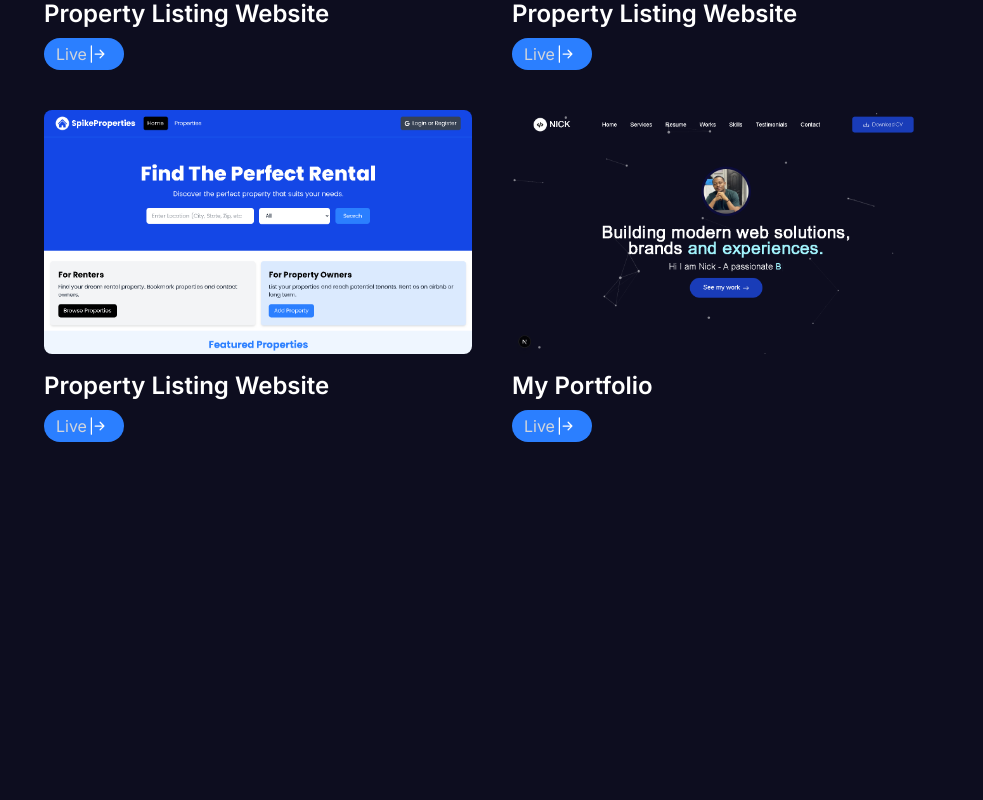
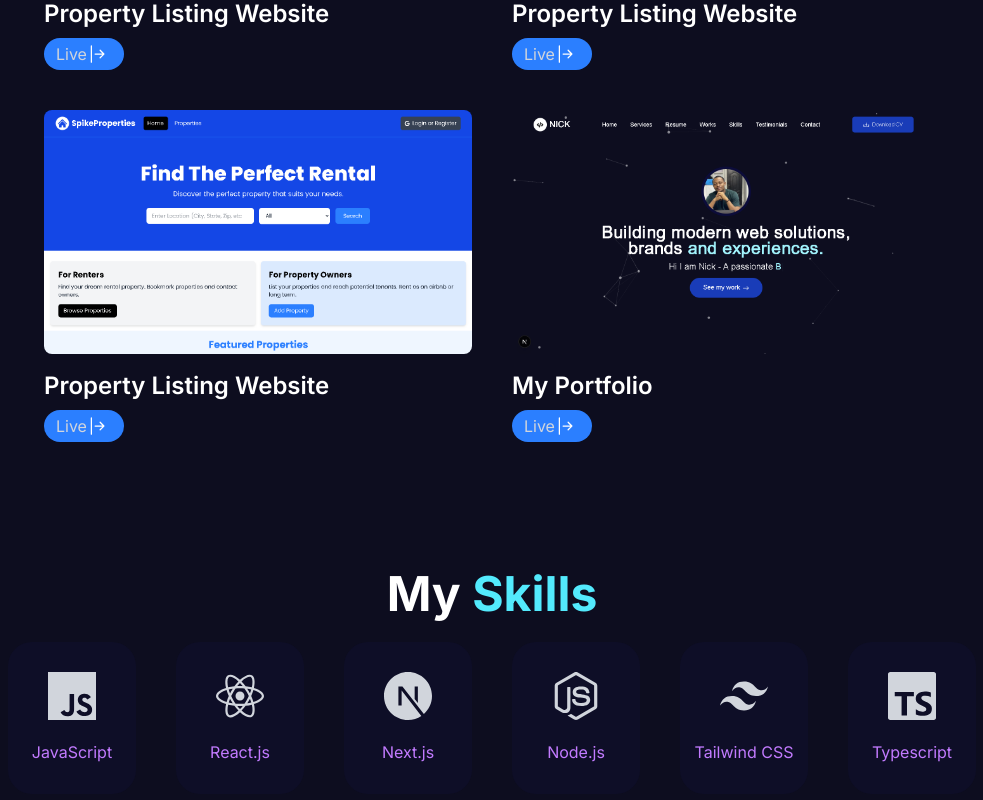
Before and after one commit to Nick-Salifu/portfolio_nextjs, a Next.js app: page / in a window 1280 px wide. Shown: the part 2869-3669 px from the top of the page, without its empty margins (148-1131 px from the left). Before the commit the page ends 3375 px from the top, so only its background shows below. Built offline with nearby package versions, Linux system fonts and the light colour scheme.

Commit message:
completed the skills section

```diff
--- a/components/Home/Home.jsx
+++ b/components/Home/Home.jsx
@@ -2,6 +2,7 @@ import Hero from "./Hero/Hero"
 import Projects from "./Projects/Projects"
 import Resume from "./Resume/Resume"
 import Services from "./Services/Services"
+import Skills from "./Skills/Skills"
 
 const Home = () => {
   return (
@@ -10,6 +11,7 @@ const Home = () => {
       <Services />
       <Resume />
       <Projects />
+      <Skills />
     </div>
   )
 }
--- /dev/null
+++ b/components/Home/Skills/Skills.jsx
@@ -0,0 +1,64 @@
+"use client"
+
+import { SiJavascript, SiNodedotjs, SiNextdotjs, SiReact, SiTailwindcss, SiTypescript } from "react-icons/si"
+import Tilt from "react-parallax-tilt"
+
+
+
+const skills = [
+    {
+        name: 'JavaScript',
+        icon: <SiJavascript />,
+    },
+    {
+        name: 'React.js',
+        icon: <SiReact />,
+    },
+    {
+        name: 'Next.js',
+        icon: <SiNextdotjs />,
+    },
+    {
+        name: 'Node.js',
+        icon: <SiNodedotjs />,
+    },
+    {
+        name: 'Tailwind CSS',
+        icon: <SiTailwindcss />,
+    },
+    {
+        name: 'Typescript',
+        icon: <SiTypescript />,
+    },
+]
+
+
+const Skills = () => {
+  return (
+    <div id="skills" className="text-white py-16">
+        <h1 className="text-center text-2xl md:text-4xl xl:text-5xl text-white font-bold">
+            My <span className="text-cyan-300">Skills</span>
+        </h1>
+
+        <div className="flex flex-wrap justify-center mt-6 gap-10">
+            {skills.map((skill, i) => {
+                return(
+                   <Tilt key={skill.name} scale={1.2} transitionSpeed={400}>
+                        <div
+                            // data-aos="flip-right" data-aos-anchor-placement="top-center"
+                            // data-aos-delay={i * 100}
+                            className="flex flex-col items-center justify-center bg-[#14134145] text-center w-32 h-38 rounded-3xl">
+                            <div className="text-5xl mb-4 text-gray-300">
+                                {skill.icon}
+                            </div>
+                            <p className="text-purple-400 mt-1">{skill.name}</p>
+                        </div>
+                   </Tilt>
+                )
+            })}
+        </div>
+    </div>
+  )
+}
+
+export default Skills
--- a/package.json
+++ b/package.json
@@ -16,6 +16,7 @@
     "react": "19.1.0",
     "react-dom": "19.1.0",
     "react-icons": "^5.5.0",
+    "react-multi-carousel": "^2.8.6",
     "react-parallax-tilt": "^1.7.313",
     "typewriter-effect": "^2.22.0"
   },
```
Also changed, not shown: components/Home/ClientReview/ClientReview.jsx (added), components/Home/ClientReview/ClientReviewCard.jsx (added), 1 other file (tests, documents, lock files or other folders).
